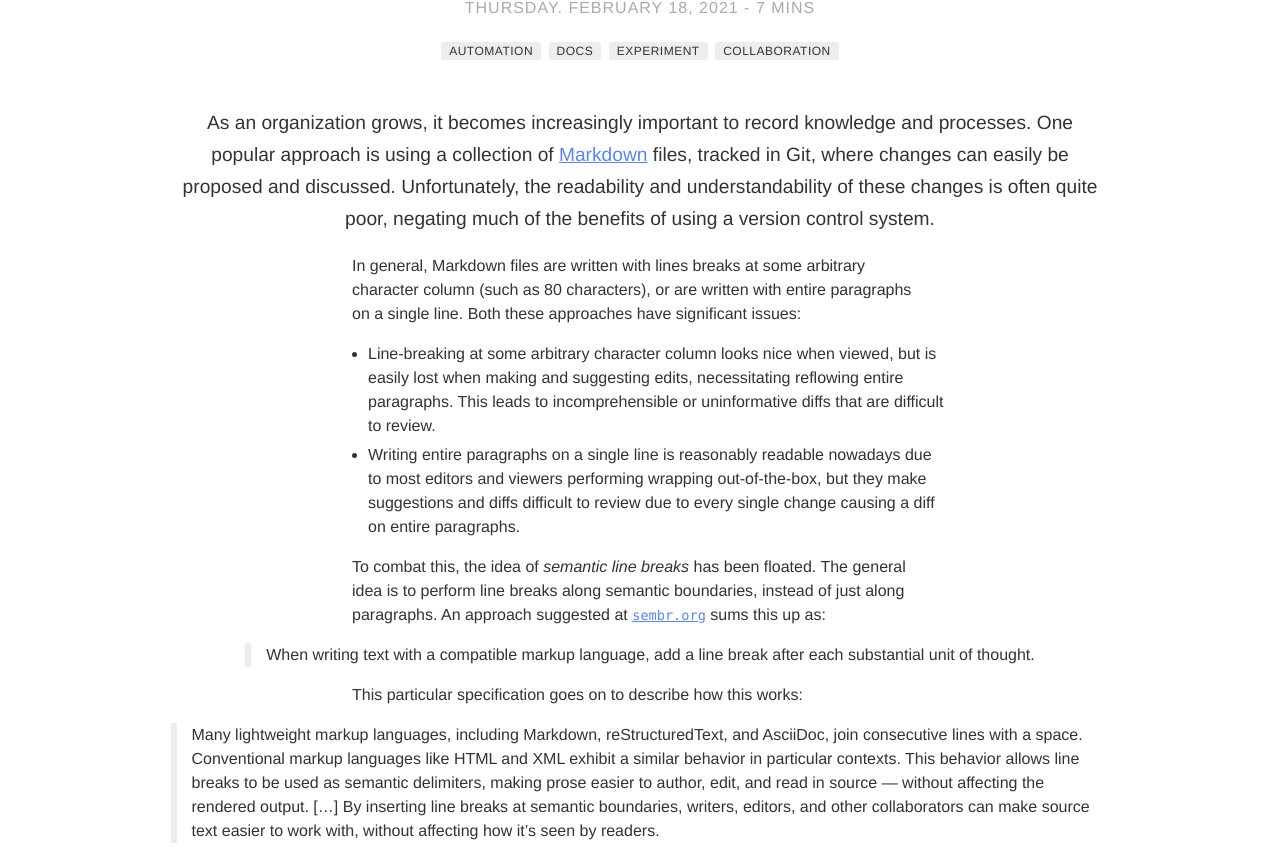
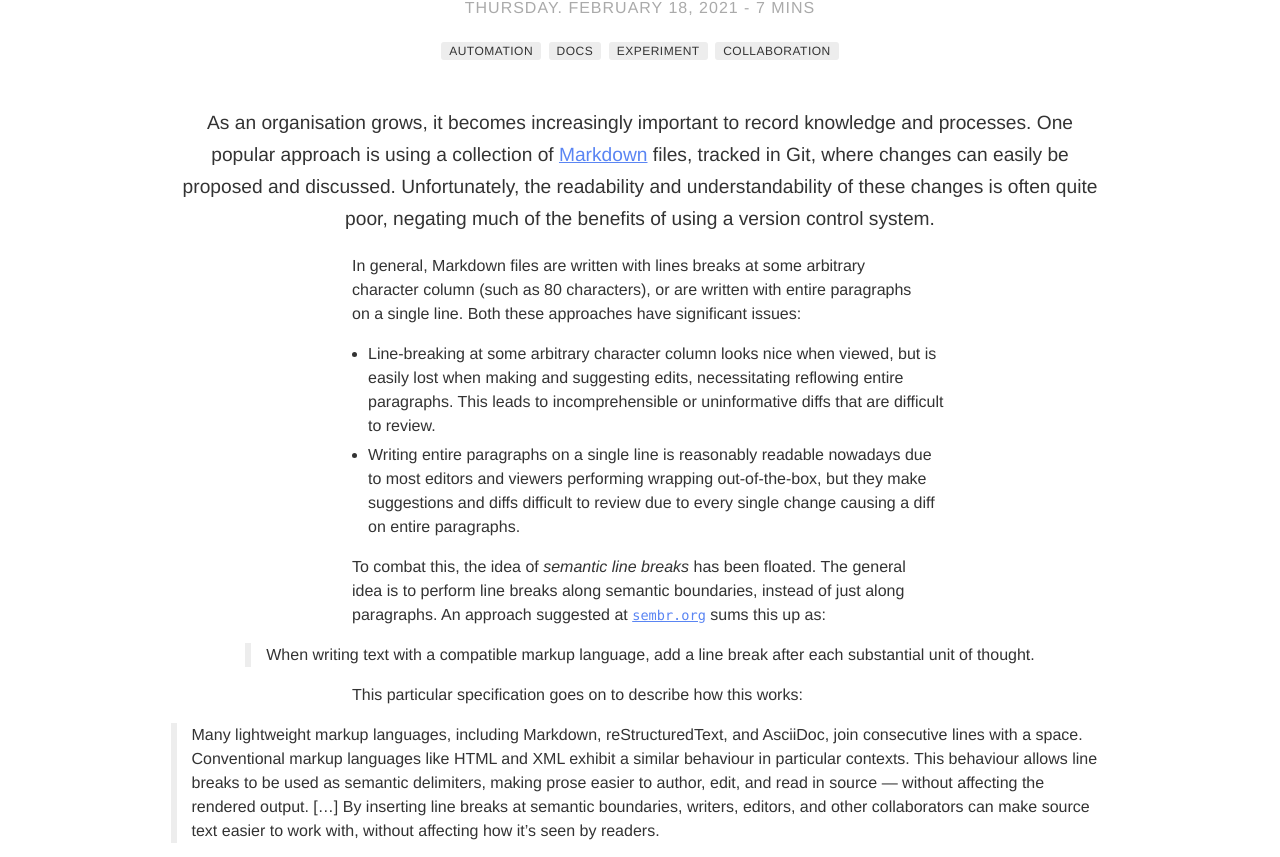
Before and after one commit to bobheadxi/bobheadxi.github.io, a Jekyll site: the page built from content/_posts/2021-02-18-semantic-line-breaks.md, in a window 1280 px wide and 1400 px high. Shown: the part 374-1231 px from the top of the window. Built offline with Jekyll 4.4.1, drawn with Linux system fonts in a browser that asks for light colours; nearby versions of some CDN libraries; emoji names are drawn with the system emoji font; a style sheet for code colours, icons or effects is not loaded.

Commit message:
spellcheck corrections

```diff
--- a/content/_posts/2021-02-18-semantic-line-breaks.md
+++ b/content/_posts/2021-02-18-semantic-line-breaks.md
@@ -14,7 +14,7 @@ author: robert
 description: making changes to documentation readable and understandable
 ---
 
-As an organization grows, it becomes increasingly important to record knowledge and processes. One popular approach is using a collection of [Markdown](https://en.wikipedia.org/wiki/Markdown) files, tracked in Git, where changes can easily be proposed and discussed. Unfortunately, the readability and understandability of these changes is often quite poor, negating much of the benefits of using a version control system.
+As an organisation grows, it becomes increasingly important to record knowledge and processes. One popular approach is using a collection of [Markdown](https://en.wikipedia.org/wiki/Markdown) files, tracked in Git, where changes can easily be proposed and discussed. Unfortunately, the readability and understandability of these changes is often quite poor, negating much of the benefits of using a version control system.
 
 In general, Markdown files are written with lines breaks at some arbitrary character column (such as 80 characters), or are written with entire paragraphs on a single line.
 Both these approaches have significant issues:
@@ -29,8 +29,8 @@ To combat this, the idea of *semantic line breaks* has been floated. The general
 
 This particular specification goes on to describe how this works:
 
-> Many lightweight markup languages, including Markdown, reStructuredText, and AsciiDoc, join consecutive lines with a space. Conventional markup languages like HTML and XML exhibit a similar behavior in particular contexts.
-> This behavior allows line breaks to be used as semantic delimiters, making prose easier to author, edit, and read in source — without affecting the rendered output.
+> Many lightweight markup languages, including Markdown, reStructuredText, and AsciiDoc, join consecutive lines with a space. Conventional markup languages like HTML and XML exhibit a similar behaviour in particular contexts.
+> This behaviour allows line breaks to be used as semantic delimiters, making prose easier to author, edit, and read in source — without affecting the rendered output.
 > [...]
 > By inserting line breaks at semantic boundaries, writers, editors, and other collaborators can make source text easier to work with, without affecting how it’s seen by readers.
 
```
Also changed, not shown: content/_experience/2020-5-7-sourcegraph-intern.md (+4 -4 lines), content/_posts/2020-4-8-maps-and-shenanigans.md (+1 -1 lines), 1 other file.
